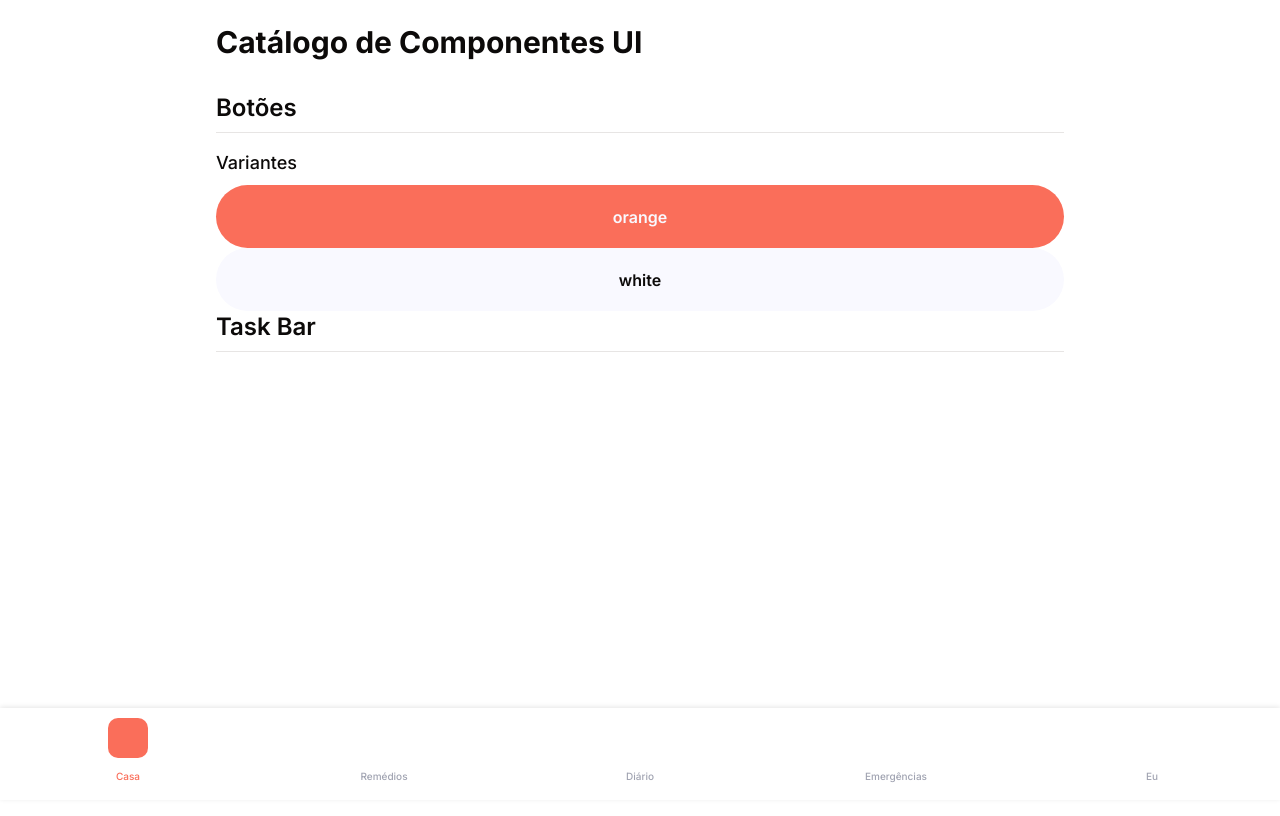
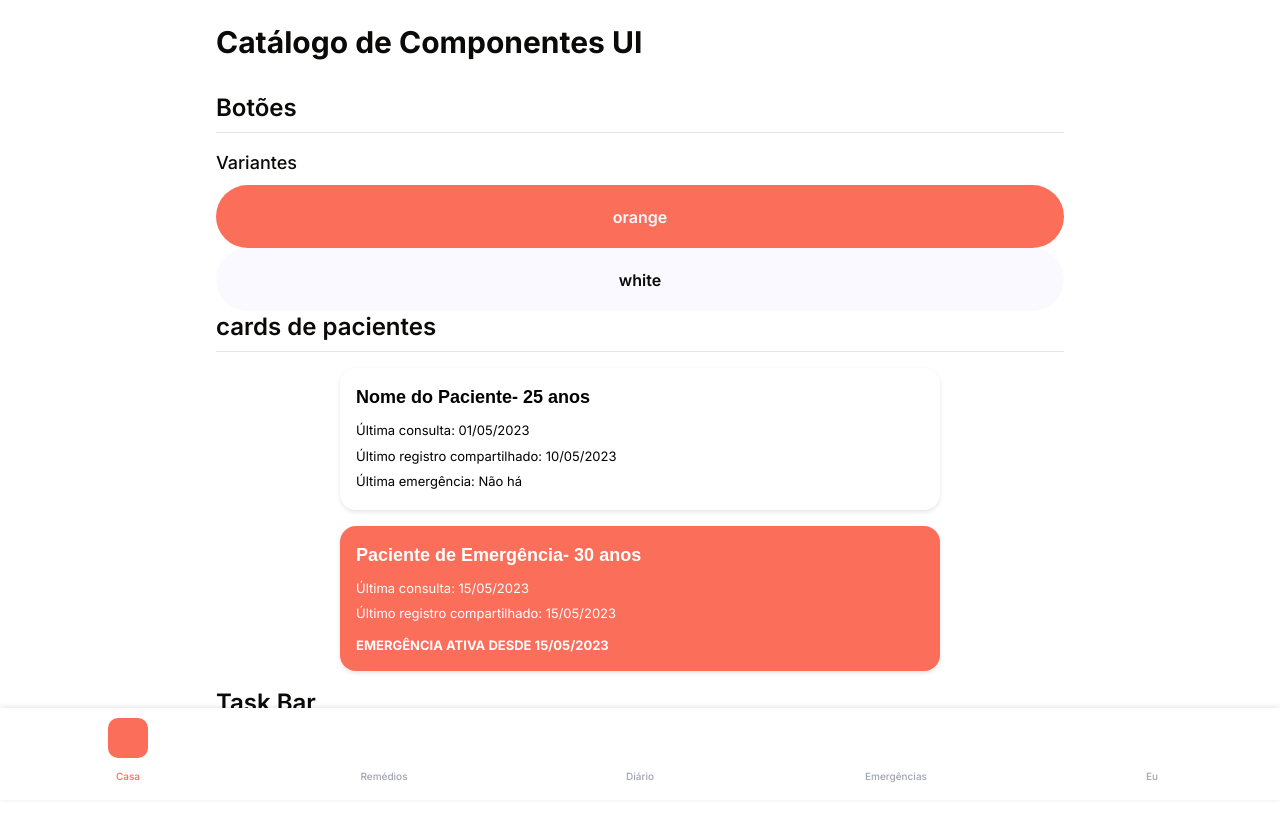
Before and after one commit to datasci4citizens/app-saude, a React (Vite) app: page /components in a window 1280 px wide. Built offline with nearby package versions, Linux system fonts and the light colour scheme; a web font is replaced by a local one.

Commit message:
cards dos pacientes

```diff
--- /dev/null
+++ b/src/components/ui/patient-button.tsx
@@ -0,0 +1,122 @@
+import React, { useState } from 'react';
+
+interface PatientButtonProps {
+    variant?: 'patient' | 'emergency';
+    name: string;
+    age?: number;
+    lastConsult: string;
+    lastRegistry: string;
+    lastEmergency: string;
+    active?: boolean;
+    onClick?: () => void;
+    onClickEmergency?: () => void;
+}
+
+const PatientButton: React.FC<PatientButtonProps> = ({
+    variant = 'patient',
+    name,
+    age,
+    lastConsult,
+    lastRegistry,
+    lastEmergency,
+    active = false,
+    onClick,
+    onClickEmergency
+}) => {
+    const [isHovered, setIsHovered] = useState(false);
+    const isEmergency = variant === 'emergency';
+
+    return (
+        <div
+            style={{
+                ...styles.container,
+                backgroundColor: isEmergency ? '#FA6E5A' : '#FFFFFF',
+                transform: isHovered ? 'translateY(-2px)' : 'none',
+                boxShadow: isHovered
+                    ? '0 6px 12px rgba(0, 0, 0, 0.15)'
+                    : '0 2px 4px rgba(0, 0, 0, 0.1)'
+            }}
+            onClick={onClick}
+            onMouseEnter={() => setIsHovered(true)}
+            onMouseLeave={() => setIsHovered(false)}
+        >
+            <div style={styles.content}>
+                <div style={{
+                    ...styles.name,
+                    color: isEmergency ? '#FFFFFF' : '#000000'
+                }}>
+                    {name}{age ? `- ${age} anos` : ''}
+                </div>
+                <div style={{
+                    ...styles.infoText,
+                    color: isEmergency ? '#FFFFFF' : '#000000'
+                }}>
+                    Última consulta: {lastConsult}
+                </div>
+                <div style={{
+                    ...styles.infoText,
+                    color: isEmergency ? '#FFFFFF' : '#000000'
+                }}>
+                    Último registro compartilhado: {lastRegistry}
+                </div>
+                {isEmergency ? (
+                    <div
+                        style={styles.emergencyAlert}
+                        onClick={(e) => {
+                            e.stopPropagation();
+                            if (onClickEmergency) onClickEmergency();
+                        }}
+                    >
+                        EMERGÊNCIA ATIVA DESDE {lastEmergency}
+                    </div>
+                ) : (
+                    <div style={{
+                        ...styles.infoText,
+                        color: isEmergency ? '#FFFFFF' : '#000000'
+                    }}>
+                        Última emergência: {lastEmergency}
+                    </div>
+                )}
+            </div>
+        </div>
+    );
+};
+
+const styles: { [key: string]: React.CSSProperties } = {
+    container: {
+        borderRadius: 16,
+        padding: 16,
+        marginBottom: 16,
+        // falta normalzar a margem de todos os itens
+        width: '100%',
+        maxWidth: '600px',
+        transition: 'all 0.2s ease',
+        cursor: 'pointer',
+    },
+    content: {
+        display: 'flex',
+        flexDirection: 'column',
+        gap: 4,
+    },
+    name: {
+        fontSize: 18,
+        fontWeight: 'bold',
+        marginBottom: 6,
+        fontFamily: "'Work Sans', sans-serif",
+    },
+    infoText: {
+        fontSize: 13,
+        marginBottom: 2,
+        fontFamily: "'Inter', sans-serif",
+        fontWeight: 400,
+    },
+    emergencyAlert: {
+        fontWeight: 'bold',
+        color: '#FFFFFF',
+        marginTop: 6,
+        fontSize: 13,
+        fontFamily: "'Inter', sans-serif",
+    }
+};
+
+export default PatientButton;
--- a/src/globals.css
+++ b/src/globals.css
@@ -11,6 +11,8 @@
   body {
     @apply font-sans overflow-hidden bg-background text-foreground;
     font-feature-settings: "rlig" 1, "calt" 1;
+    height: 100%;
+    overflow: auto;
   }
   s
   [class^='mgc_']::before,
--- a/src/pages/ComponentCatalog.tsx
+++ b/src/pages/ComponentCatalog.tsx
@@ -1,5 +1,6 @@
 import { Button } from "@/components/ui/button";
 import BottomNavigationBar from "@/components/ui/navigator-bar";
+import PatientsPage from "@/components/ui/patient-button";
 
 export default function ComponentCatalog() {
   return (
@@ -15,11 +16,31 @@ export default function ComponentCatalog() {
           <Button variant="orange" size='responsive' position='bottom'>orange</Button>
           <Button variant="white" size='responsive' position='bottom'>white</Button>
         </div>
+        <h2 className="text-2xl font-semibold mb-4 border-b pb-2">cards de pacientes</h2>
+        <div className='flex flex-wrap justify-center'>
+            <PatientsPage
+              variant="patient"
+              name="Nome do Paciente"
+              age={25}
+              lastConsult="01/05/2023"
+              lastRegistry="10/05/2023"
+              lastEmergency="Não há"
+            />
+            <PatientsPage
+              variant="emergency"
+              name="Paciente de Emergência"
+              age= {30}
+              lastConsult="15/05/2023"
+              lastRegistry="15/05/2023"
+              lastEmergency="15/05/2023"
+            />
+        </div>
         <h2 className="text-2xl font-semibold mb-4 border-b pb-2">Task Bar</h2>
         <div className='flex flex-wrap justify-center'>
             <BottomNavigationBar variant="user"/>
             {/* não é possível colocar as duas devido a ficarem fixas na parte de baixo da página */}
         </div>
+
       </section>
 
 
```
